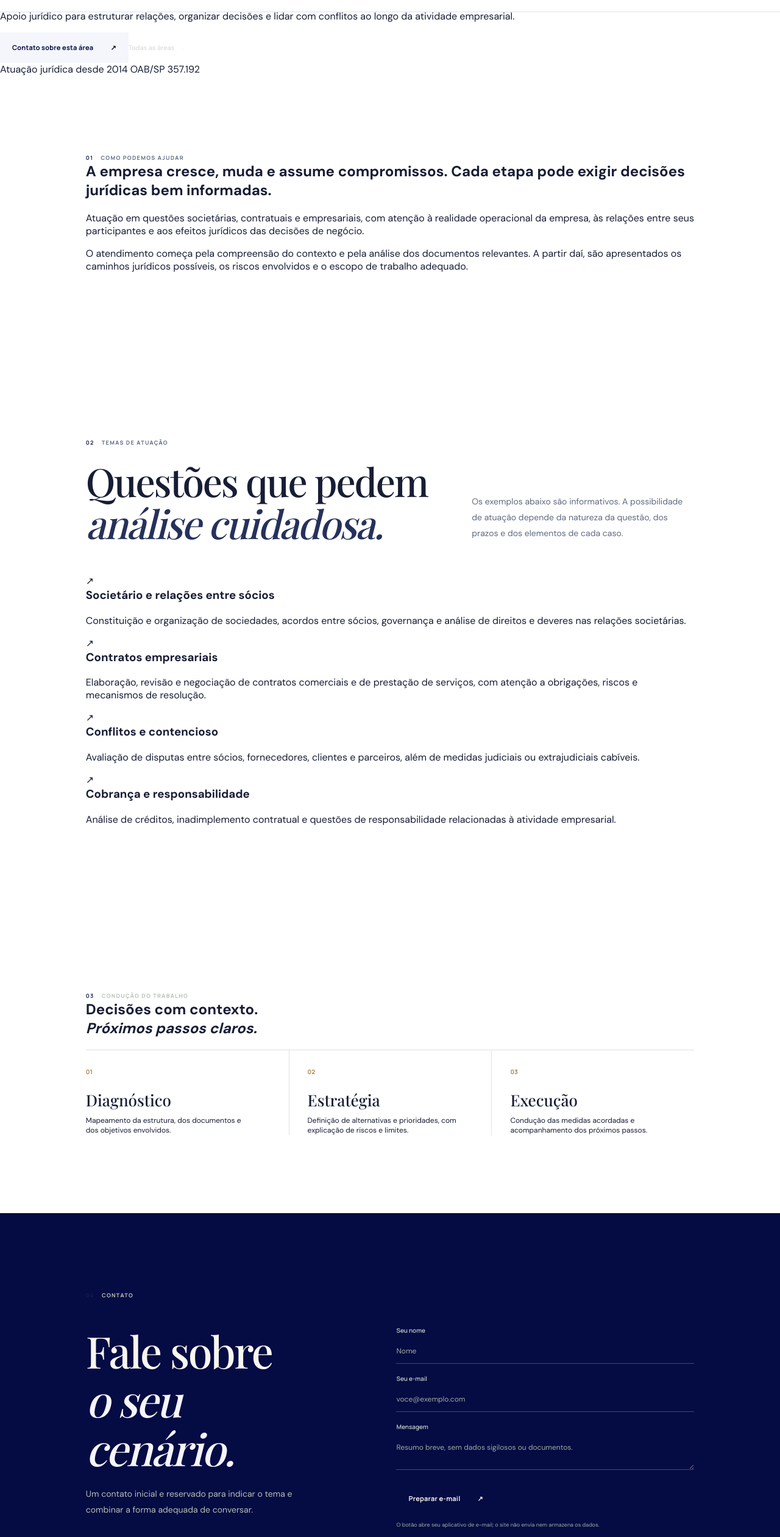
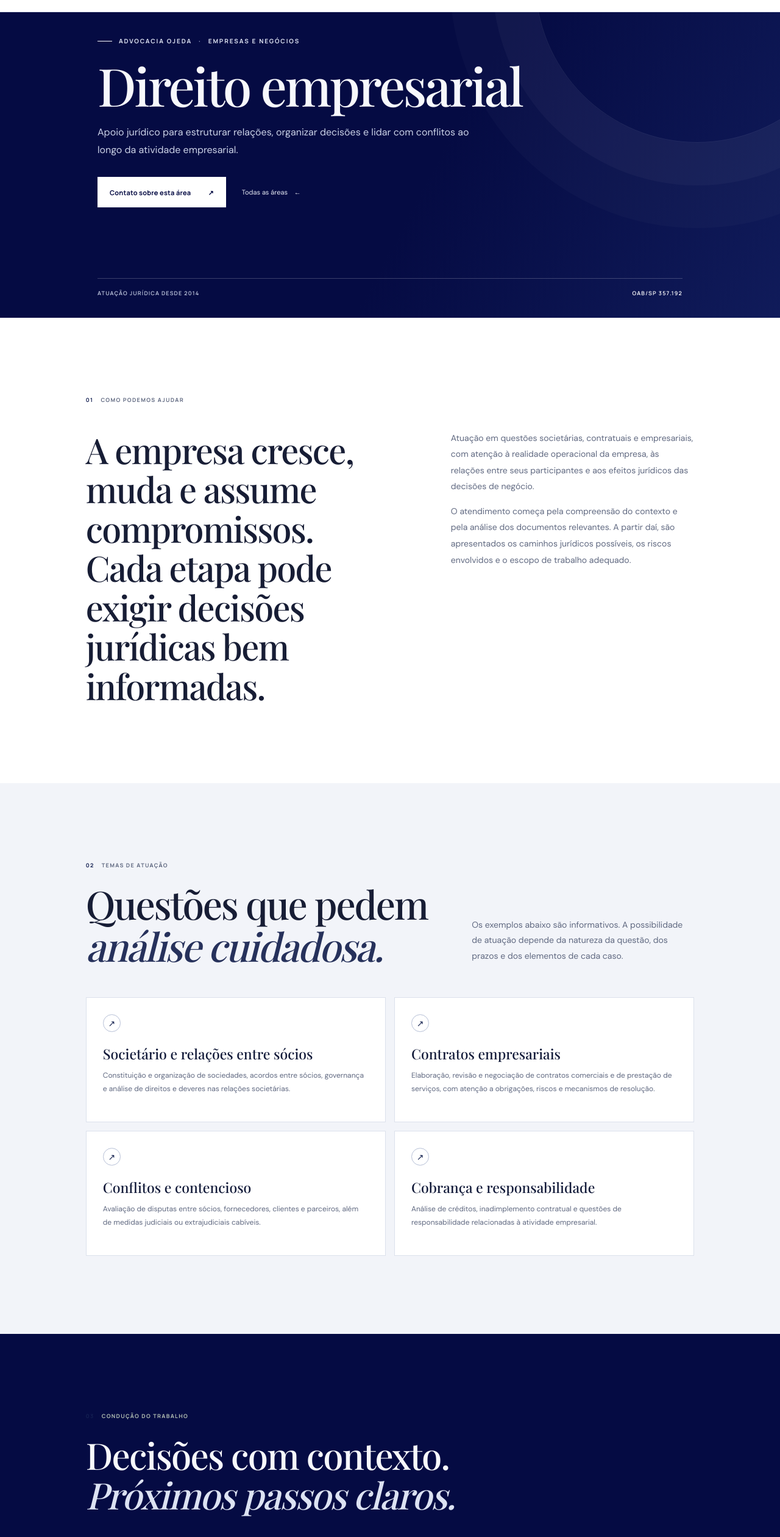
Before and after one commit to FelipeCOjeda/advocacia-ojeda, a plain HTML site: page empresarial.html in a window 1280 px wide. Shown: the part 68-2588 px from the top of the page at 61% size. Drawn offline with nearby package versions, Linux system fonts and the light colour scheme.

Commit message:
Adiciona estilos para paginas detalhadas

```diff
--- a/styles.css
+++ b/styles.css
@@ -26,3 +26,80 @@
 .site-footer{background:#050b43;color:#d4dcee}.site-footer>p{color:#b8c1d8}.footer-bottom{border-color:#ffffff33;color:#c7cee0}.footer-bottom a:hover{color:#fff}
 .founder-seal{border-color:#ffffff40;color:#d4dcee}.founder-seal b{color:#fff}
 .portal-privacy{color:#606981}.portal-footer{color:#606981}
+
+
+/* Páginas de atuação */
+.button-outline{border:1px solid #172451;background:transparent;color:#0b164d}
+.button-outline:hover{background:#eef1f8}
+.practice-card{grid-template-columns:42px minmax(0,1fr);gap:20px}
+.area-link{min-height:42px;margin-top:20px;padding:0 15px;font-size:10px}
+.detail-page{background:var(--paper)}
+.detail-hero{position:relative;overflow:hidden;background:linear-gradient(118deg,#050b43 0%,#050b43 56%,#101b5a 100%);color:#f7f8fc}
+.detail-hero:after{content:"";position:absolute;right:-130px;top:-230px;width:530px;height:530px;border:1px solid #ffffff18;border-radius:50%;box-shadow:0 0 0 70px #ffffff08,0 0 0 140px #ffffff05}
+.detail-hero-inner{position:relative;z-index:1;max-width:1160px;margin:0 auto;padding:clamp(80px,10vw,145px) clamp(24px,8vw,100px) 34px}
+.detail-hero .eyebrow{display:flex;align-items:center;gap:11px;color:#dfe4f3}
+.detail-hero .eyebrow span{width:24px;height:1px;background:#fff}
+.detail-hero .eyebrow i{font-style:normal;color:#aeb9d7}
+.detail-hero h1{max-width:850px;margin:22px 0 19px;font:500 clamp(48px,7vw,86px)/1.02 var(--serif);letter-spacing:-.04em}
+.detail-lead{max-width:650px;color:#cbd2e7;font-size:16px;line-height:1.8}
+.detail-hero-actions{display:flex;align-items:center;gap:26px;margin-top:30px}
+.detail-hero .button-light{background:#fff;color:#050b43}
+.detail-hero .text-link{color:#e6e9f3}
+.detail-index{display:flex;justify-content:space-between;margin-top:clamp(65px,9vw,125px);padding-top:17px;border-top:1px solid #ffffff35;color:#c3cbe1;font:600 9px var(--display);letter-spacing:.13em;text-transform:uppercase}
+.detail-index span{color:#fff}
+.detail-intro{background:#fff}
+.detail-intro-grid{display:grid;grid-template-columns:1fr .8fr;gap:10%;margin-top:43px}
+.detail-intro-grid h2{max-width:600px;margin:0;font:500 clamp(34px,4.5vw,58px)/1.12 var(--serif);letter-spacing:-.03em}
+.detail-intro-grid p{color:var(--muted);font-size:14px;line-height:1.9}
+.detail-topics{background:#f2f4f9}
+.detail-topics .section-heading h2 em{color:#26315b}
+.detail-card-grid{display:grid;grid-template-columns:repeat(2,minmax(0,1fr));gap:14px}
+.detail-card-grid article{min-height:205px;padding:27px;background:#fff;border:1px solid #dce1ec}
+.detail-card-mark{display:grid;place-items:center;width:29px;height:29px;margin-bottom:20px;border:1px solid #b6bfd6;border-radius:50%;color:#172451;font-size:14px}
+.detail-card-grid h3{margin:0 0 10px;color:#131b3a;font:500 23px var(--serif)}
+.detail-card-grid p{max-width:460px;margin:0;color:#606981;font-size:12px;line-height:1.8}
+.detail-process{background:#050b43;color:#f7f8fc}
+.detail-process>h2{margin:25px 0 55px;font:500 clamp(38px,5vw,60px)/1.08 var(--serif);letter-spacing:-.03em}
+.detail-process>h2 em{color:#dce2f2;font-weight:500}
+.detail-process .steps{border-color:#ffffff35}
+.detail-process .steps article+article{border-color:#ffffff35}
+.detail-process .steps article>span{color:#c5cee5}
+.detail-process .steps h3{color:#fff}
+.detail-process .steps p{color:#c5cde0}
+.contact-compact{padding-top:70px;padding-bottom:70px;background:#fff;color:#171d35}
+.contact-compact>.section-kicker{color:#606981}
+.contact-compact .contact-grid{grid-template-columns:.75fr 1.25fr;gap:8%;margin-top:27px}
+.contact-compact h2{max-width:450px;font-size:clamp(36px,4.2vw,53px)}
+.contact-compact h2 em{color:#26315b}
+.contact-compact .contact-grid>div>p{margin:16px 0 20px;color:#606981;font-size:12px}
+.contact-compact .contact-email{padding-bottom:7px;border-color:#b7bfd2;color:#172451;font-size:11px}
+.contact-compact .contact-email span{color:#172451}
+.contact-compact .contact-form{gap:12px}
+.contact-compact .contact-form label{color:#46506b;font-size:9px}
+.contact-compact .contact-form input,.contact-compact .contact-form select,.contact-compact .contact-form textarea{padding:9px 0;border-bottom-color:#cbd1df;color:#171d35;font-size:11px}
+.contact-compact .contact-form input::placeholder,.contact-compact .contact-form textarea::placeholder,.contact-compact .contact-form select{color:#7b8499}
+.contact-compact .contact-form .button{min-height:42px;background:#050b43;color:#fff}
+.contact-compact .form-note{color:#737c91;font-size:9px}
+.contact-compact .form-feedback{color:#172451}
+.portal-contact-mini{width:min(100%,570px);margin:15px auto 0;color:#46506b;font-size:11px}
+.portal-contact-mini summary{width:max-content;max-width:100%;cursor:pointer;text-decoration:underline;text-decoration-color:#aeb8d0;text-underline-offset:5px}
+.portal-contact-mini form{margin-top:14px;padding:18px 20px;background:#fff;border:1px solid var(--line)}
+.portal-contact-mini .contact-form{gap:12px}
+.portal-contact-mini .contact-form label{color:#46506b}
+.portal-contact-mini .contact-form input,.portal-contact-mini .contact-form textarea{border-bottom-color:#cbd1df;color:#171d35}
+.portal-contact-mini .contact-form input::placeholder,.portal-contact-mini .contact-form textarea::placeholder{color:#7b8499}
+.portal-contact-mini .contact-form .button{min-height:40px;background:#050b43;color:#fff}
+@media(max-width:650px){
+ .practice-card{grid-template-columns:28px minmax(0,1fr);gap:11px}
+ .detail-hero-inner{padding:75px 24px 25px}
+ .detail-hero h1{font-size:clamp(44px,12vw,66px)}
+ .detail-lead{font-size:14px}
+ .detail-hero-actions{align-items:flex-start;flex-direction:column;gap:17px}
+ .detail-index{font-size:8px}
+ .detail-intro-grid{grid-template-columns:1fr;gap:20px;margin-top:30px}
+ .detail-card-grid{grid-template-columns:1fr}
+ .detail-card-grid article{min-height:0;padding:23px}
+ .detail-process>h2{margin-bottom:33px}
+ .contact-compact .contact-grid{grid-template-columns:1fr;gap:28px}
+ .contact-compact h2{font-size:44px}
+}
```
